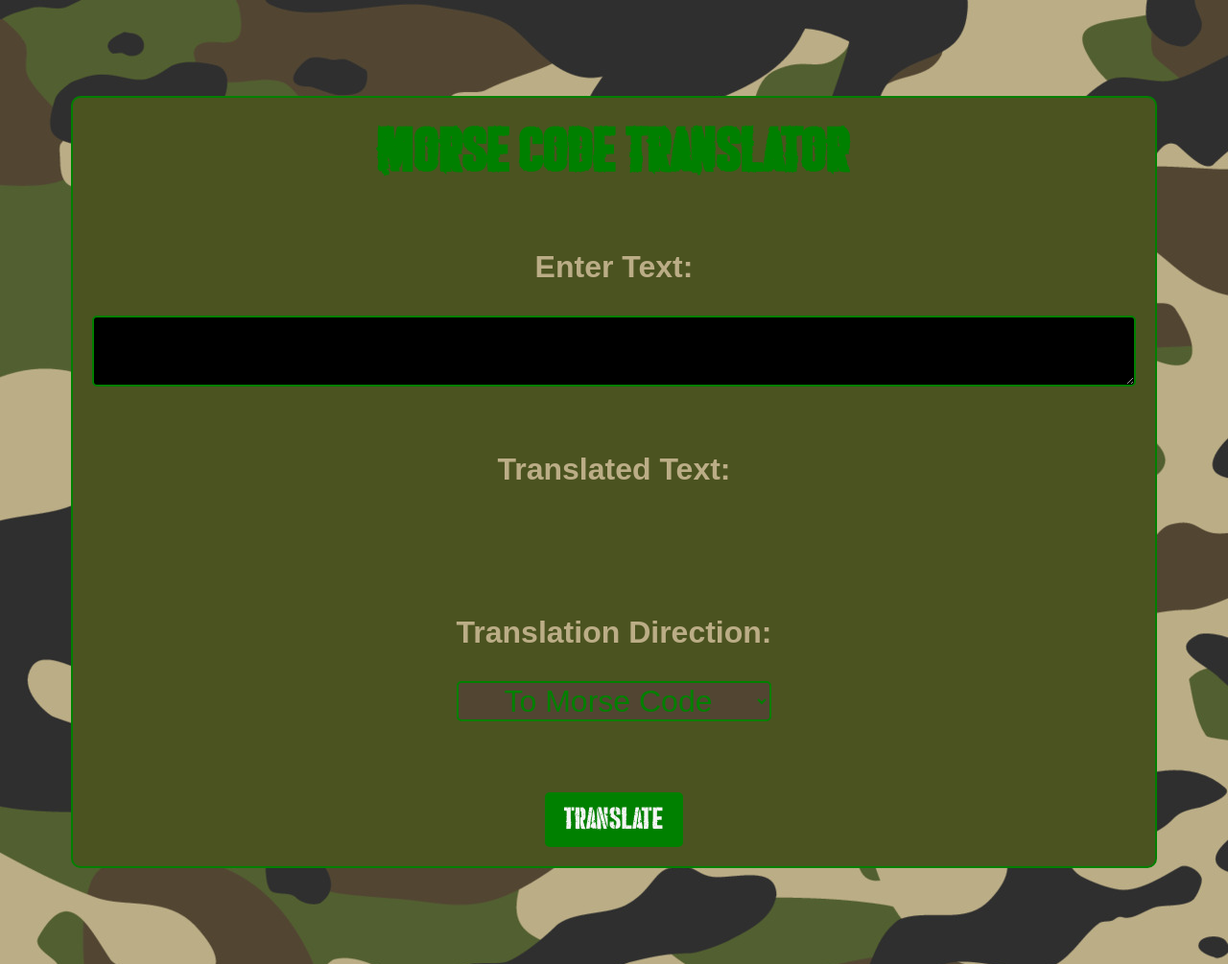
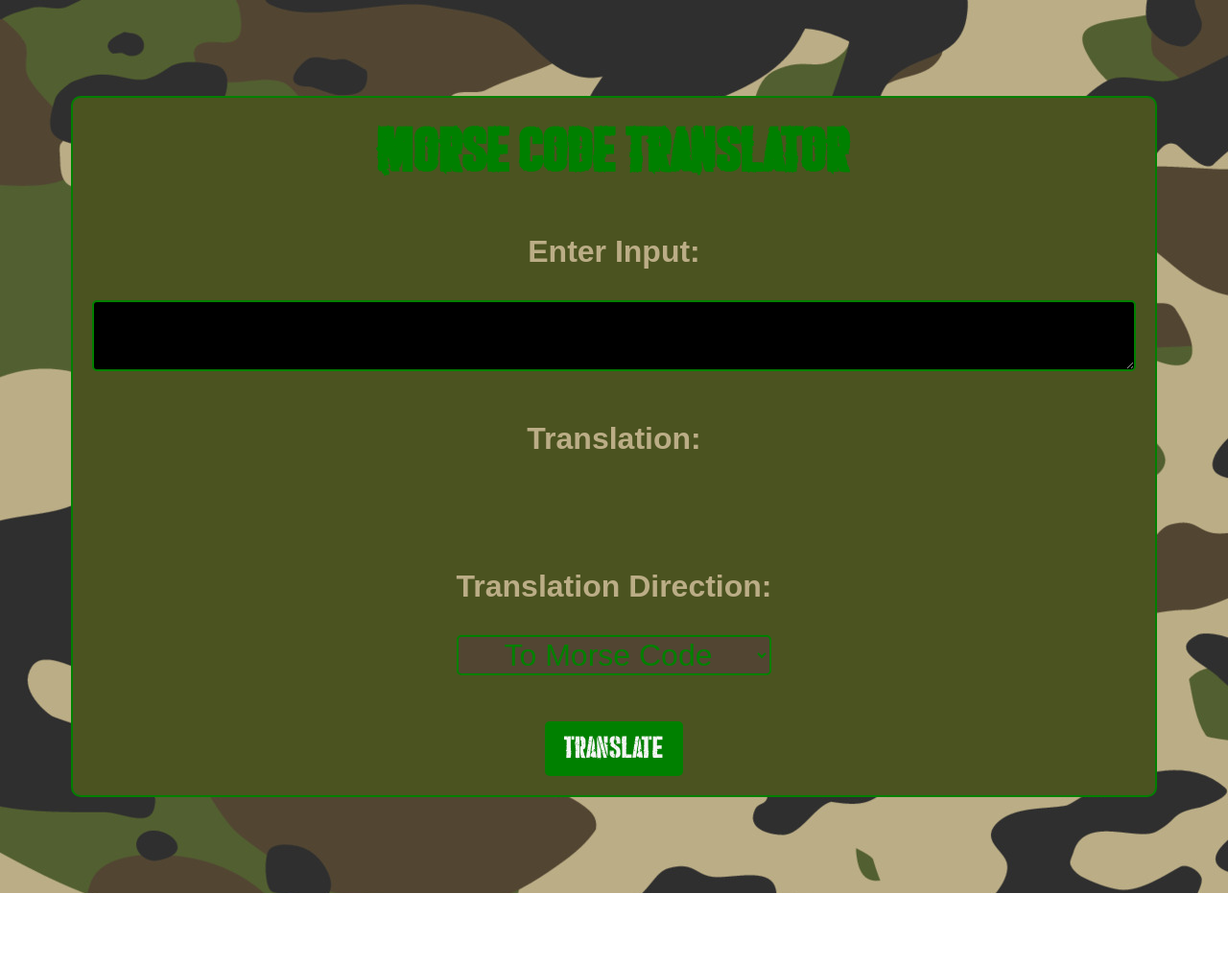
Before and after one commit to Dave-ctr/morseCodeTranslator, a website with bundled scripts: page index.html in a window 1280 px wide. Shown: the whole page at 96% size. After the commit the page ends 931 px from the top, so only its background shows below. Built offline with nearby package versions, Linux system fonts and the light colour scheme; a web font is replaced by a local one.

Commit message:
\n and whitespace error cases resolved.

```diff
--- a/index.html
+++ b/index.html
@@ -13,11 +13,11 @@
   <div class="container">
     <h1>Morse Code Translator</h1>
     <div>
-      <h3>Enter Text:</h3>
+      <h3 class="container__title">Enter Input:</h3>
       <textarea id="translationInput"></textarea>
     </div>
     <div>
-      <h3>Translated Text:</h3>
+      <h3 class="container__title">Translation:</h3>
       <h2 id="translationOutput">&nbsp;
       </h2>
     </div>
--- a/js/functions.js
+++ b/js/functions.js
@@ -6,7 +6,7 @@ const characters =
   // Numbers
   '1': '.----', '2': '..---', '3': '...--', '4': '....-', '5': '.....', '6': '-....', '7': '--...', '8': '---..', '9': '----.', '0': '-----',
   // Symbols
-  '?': '..--..', '!': '-.-.--', ',': '--..--', '.': '.-.-.-', ';': '-.-.-.', ':': '---...', '+': '.-.-.', '-': '-....-', '/': '-..-.', '=': '-...-', '(': '-.--.', ')': '-.--.-', '&': '.-...', '_': '..--.-', '"': '.-..-.', '$': '...-..-', '@': '.--.-.'
+  '?': '..--..', '!': '-.-.--', ',': '--..--', '.': '.-.-.-', ';': '-.-.-.', ':': '---...', '+': '.-.-.', '-': '-....-', '/': '-..-.', '=': '-...-', '(': '-.--.', ')': '-.--.-', '&': '.-...', '_': '..--.-', '"': '.-..-.', '$': '...-..-', '@': '.--.-.', '\n': '/'
 }
 
 // 1. write a function to convert english to morse code
@@ -51,6 +51,12 @@ export const convertToMorse = ( englishChars ) =>
 // 2. write a function to convert morse code to english
 export const convertToEnglish = ( morseCode ) =>
 {
+  console.log( morseCode )
+
+  // Trim the input morse code to allow for extra space or new line input
+  morseCode = morseCode.trim();
+  console.log( 'trimed morse: ', morseCode )
+
   // If input is empty return an error message
   if ( !morseCode ) return 'Please Enter An Input Value';
 
@@ -86,6 +92,8 @@ export const convertToEnglish = ( morseCode ) =>
       }
     }
   }
+
+
   console.log( englishChars )
   // Return translation
   return englishChars;
--- a/styles/main.css
+++ b/styles/main.css
@@ -49,7 +49,7 @@ body
   color: var(--primary-color);
   border: 2px solid var(--primary-color);
   border-radius: 10px;
-  gap: 4rem;
+  gap: 3rem;
 }
 
 .container h1
@@ -60,16 +60,20 @@ body
   text-align: center;
 }
 
-.container h2,
+.container h2
+{
+  font-family: 'Progress', sans-serif;
+  font-size: 2rem;
+  text-align: center;
+  color: var(--secondary-color);
+  max-width: 85vw;
+}
+
 .container h3
 {
   font-family: 'Progress', sans-serif;
   font-size: 2rem;
   text-align: center;
-}
-
-.container h3
-{
   color: #BBAD86;
   padding-bottom: 2rem;
 }
@@ -90,7 +94,6 @@ body
 .container select
 {
   width: 100%;
-  margin-bottom: 10px;
   background-color: #524532;
   color: var(--primary-color);
   font-size: 2rem;
@@ -115,4 +118,5 @@ body
 {
   background-color: var(--button-background);
   transition: 300ms ease-in-out;
+  transform: scale(1.2);
 }
```
